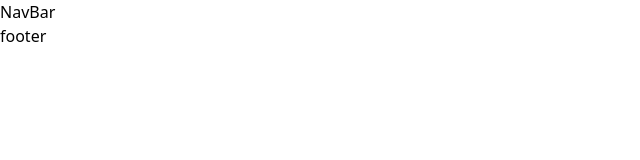
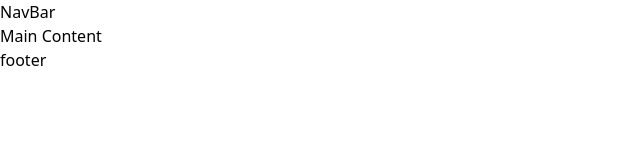
Before and after one commit to IbrahimTameme/Portfolio, a Next.js app in the folder first-road/: page / in a window 1280 px wide. Shown: the top 160 px of the page, without its empty margins (0-640 px from the left). Built offline with nearby package versions, Linux system fonts and the light colour scheme.

Commit message:
second push

```diff
--- a/first-road/app/page.tsx
+++ b/first-road/app/page.tsx
@@ -13,7 +13,7 @@ export default function Home() {
 
       {/* Main Content Start here */}
           <div>
-
+          Main Content
 
           </div>
 
```
